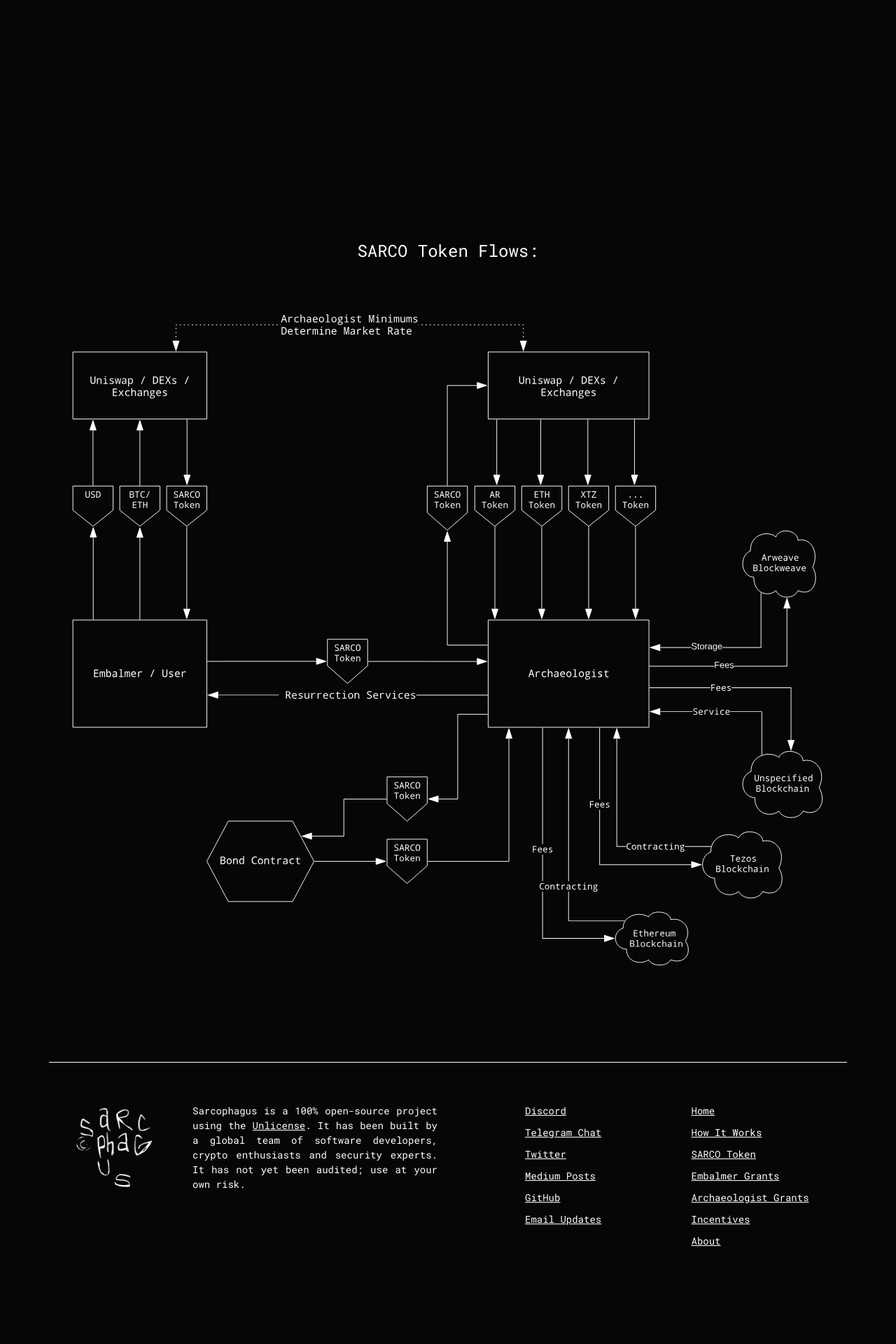
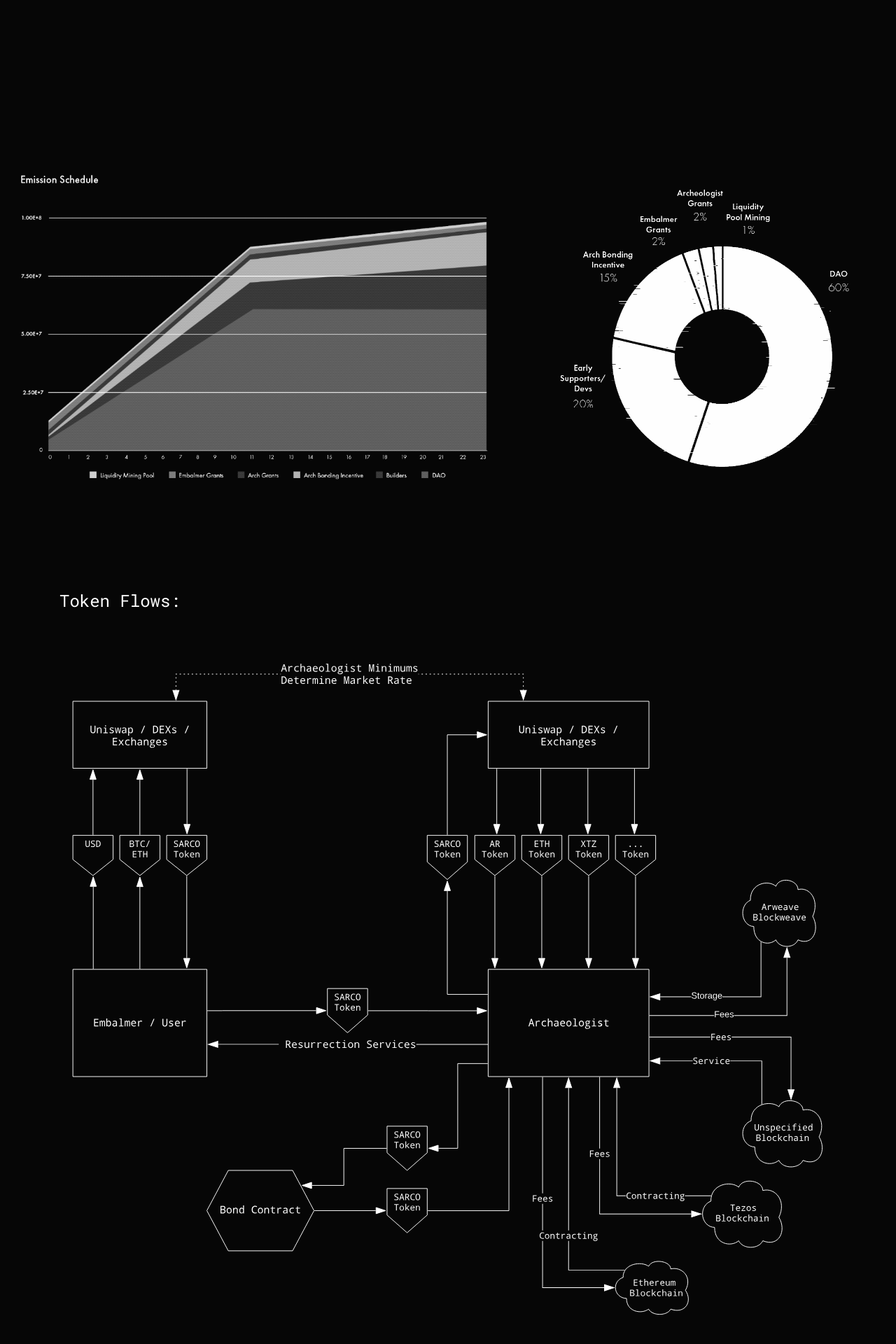
Before and after one commit to sarcophagus-org/marketing_site, a Jekyll site: the page built from sarco_token.html, in a window 1280 px wide. Shown: the part 580-2500 px from the top of the page at 70% size. Built offline with Jekyll 4.4.1, drawn with Linux system fonts in a browser that asks for light colours; before the commit the page ends 2389 px from its top, so only the background shows below that.

Commit message:
chart edits

```diff
--- a/assets/main.scss
+++ b/assets/main.scss
@@ -327,7 +327,7 @@
 #flows {
   padding-top: 120px;
   padding-bottom: 120px;
-  text-align: center;
+  text-align: left;
 }
 
 #flows h2 {
--- a/sarco_token.html
+++ b/sarco_token.html
@@ -15,16 +15,30 @@
 </div>
 
 
+<div id="charts">
+  <div class="container-fluid">
+    <div class="row">
+      <div class="col-xs-12 col-md-7">
+        <imG src="{{site.baseurl}}/assets/img/emission_1.gif" class="img-fluid"/>
+      </div>
+      <div class="col-xs-12 col-md-5">
+        <img src="{{site.baseurl}}/assets/img/distrib_1.gif" class="img-fluid"/>
+      </div>
+    </div>
+  </div>
+</div>
+
+
 <div id="flows">
   <div class="container">
     <div class="row">
       <div class="col">
-        <h2>SARCO Token Flows:</h2>
+        <h2>Token Flows:</h2>
       </div>
     </div>
     <div class="row">
       <div class="col">
-        <a href="{{site.baseurl}}/assets/img/flows.png" target="_blank"><img src="{{site.baseurl}}/assets/img/flows.svg" class="img-fluid"/></a>
+        <img src="{{site.baseurl}}/assets/img/flows.svg" class="img-fluid"/>
       </div>
     </div>
   </div>
```
Also changed, not shown: _includes/head.html (+7 -7 lines), index.html (+2 -13 lines), assets/img/distrib_1.gif (added), assets/img/distrib_2.gif (added), assets/img/emission_1.gif (added), assets/img/emission_2.gif (added), assets/img/emission_3.gif (added).
